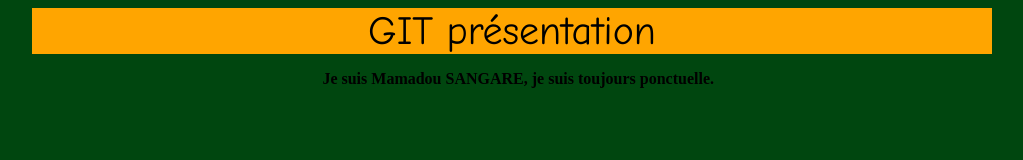
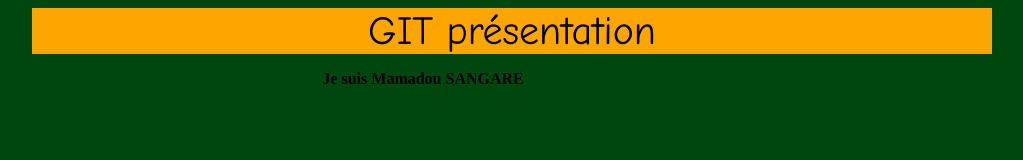
Before and after one commit to madousang/projet_git, a plain HTML site: page hello.html in a window 1280 px wide. Shown: the whole page, without its empty margins (128-1151 px from the left). Drawn offline with Linux system fonts and the light colour scheme.

Commit message:
Suppression de la modification1

```diff
--- a/hello.html
+++ b/hello.html
@@ -10,7 +10,7 @@
 	<div id = "premier">GIT présentation</div>
 	<div id = "deux">
 		<p>
-			Je suis Mamadou SANGARE, je suis toujours ponctuelle.
+			Je suis Mamadou SANGARE
 		</p>
 	</div>
 </body>
```
